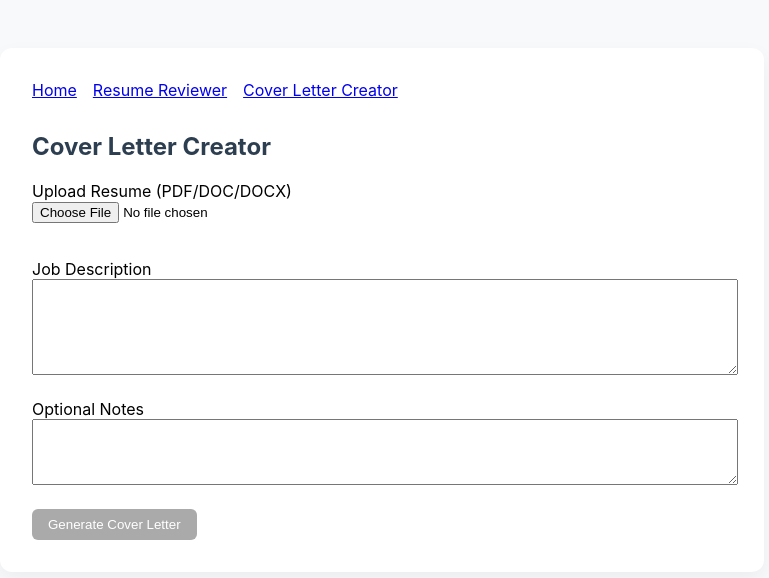
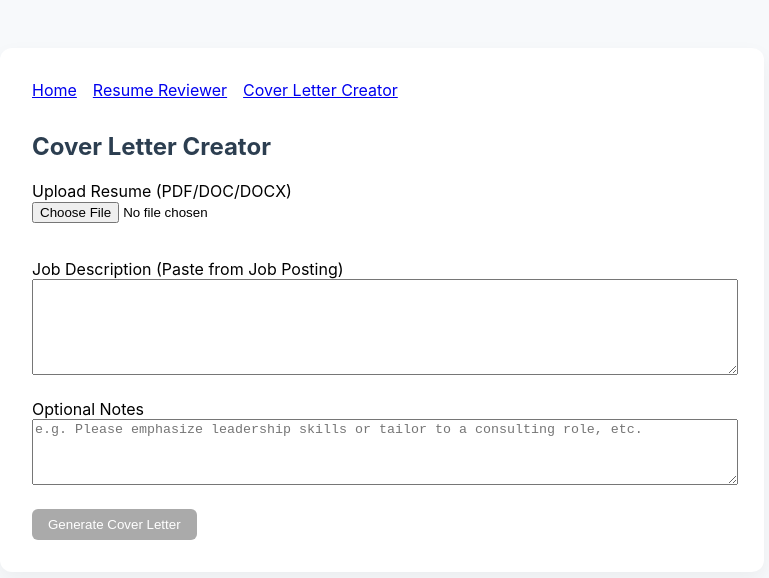
Before and after one commit to mpeterson27/resume-reviewer, a React (Create React App) app in the folder frontend/: page /cover-letter in a window 1280 px wide. Shown: the top 578 px of the page, without its empty margins (258-1027 px from the left). Built offline with nearby package versions, Linux system fonts and the light colour scheme.

Commit message:
Fixing some displayed text and slight updates to GPT prompts

```diff
--- a/frontend/src/components/CoverLetterForm.tsx
+++ b/frontend/src/components/CoverLetterForm.tsx
@@ -61,7 +61,7 @@ const CoverLetterForm: React.FC = () => {
         onChange={(e) => e.target.files && setResume(e.target.files[0])}
       /><br /><br />
 
-      <label>Job Description</label><br />
+      <label>Job Description (Paste from Job Posting)</label><br />
       <textarea
         value={jobDescription}
         onChange={(e) => setJobDescription(e.target.value)}
@@ -75,6 +75,7 @@ const CoverLetterForm: React.FC = () => {
         onChange={(e) => setNotes(e.target.value)}
         rows={4}
         style={{ width: "100%" }}
+        placeholder="e.g. Please emphasize leadership skills or tailor to a consulting role, etc."
       /><br /><br />
 
       <button type="submit" disabled={loading || !resume || !jobDescription}>
@@ -83,7 +84,7 @@ const CoverLetterForm: React.FC = () => {
 
       {output && (
         <div style={{ marginTop: "2rem" }}>
-          <h3>AI-Generated Cover Letter</h3>
+          <h3>Cover Letter</h3>
           <div
             style={{
               backgroundColor: "#f4f4f4",
```
Also changed, not shown: 1 other file (tests, documents, lock files or other folders).
